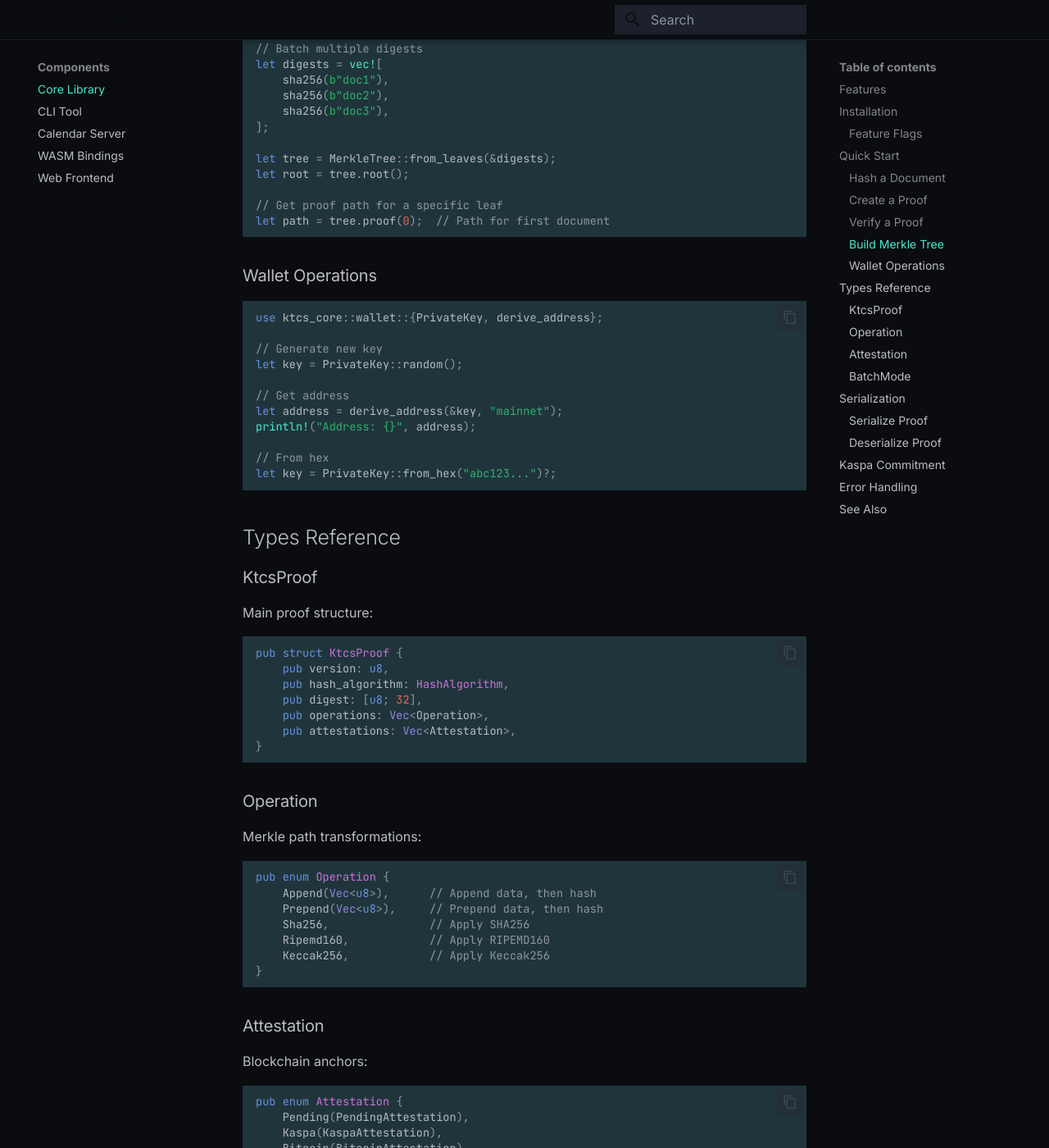
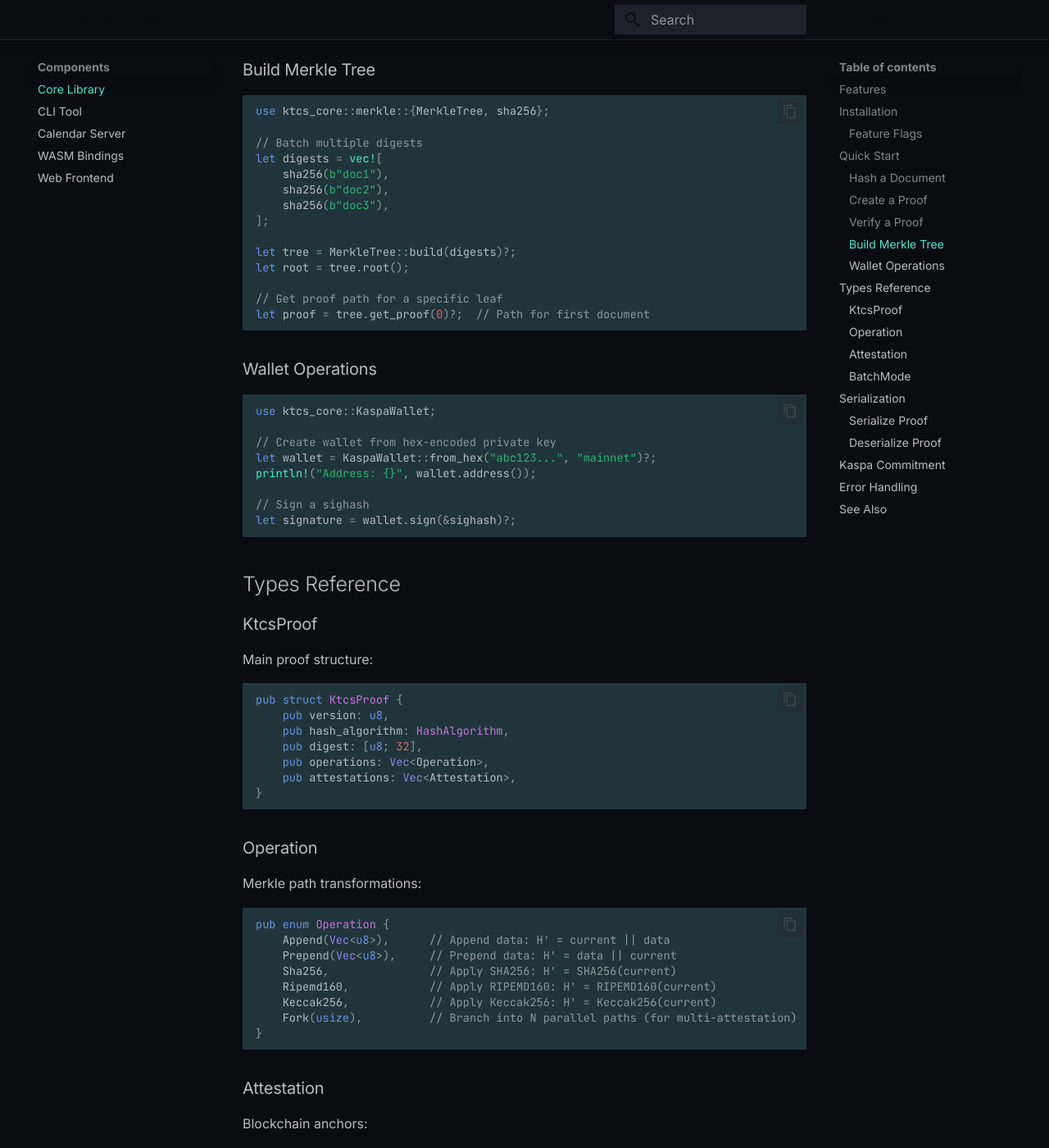
Before and after one commit to 3lemenoP/kasTime, an MkDocs documentation site: the page built from docs/components/core.md, in a window 1280 px wide and 1400 px high, scrolled down 2028 px. Shown: the whole window at 82% size. Built offline with MkDocs 1.6.1 and Material for MkDocs 9.7.7, drawn with Linux system fonts in a browser that asks for light colours; comment, search, counter and statistics services are not loaded; some of the changed text lies outside the part shown.

Commit message:
Sync component docs with actual code behavior
Update documentation to reflect current API signatures, feature flags,
file structure, and CLI behavior. Fixes stale defaults, adds missing
flags (--chain), and removes references to non-existent pages.

Co-Authored-By: Claude Opus 4.6 <noreply@anthropic.com>

````diff
--- a/docs/components/core.md
+++ b/docs/components/core.md
@@ -24,13 +24,16 @@ ktcs-core = { path = "./ktcs-core" }
 
 | Feature | Default | Description |
 |---------|---------|-------------|
-| `wallet` | Yes | Wallet operations and signing |
-| `kaspa-rpc` | No | Kaspa node RPC client |
-| `wasm` | No | WASM compatibility |
+| `keygen` | Yes | Private key generation (requires `getrandom`, `rand`) |
+| `kaspa-client` | No | Full Kaspa node connectivity (adds `tokio`, WebSocket, HTTP) |
+| `wasm` | No | WASM compatibility (disables native crypto) |
 
 ```toml
-[dependencies]
-ktcs-core = { path = "./ktcs-core", default-features = false, features = ["wallet"] }
+# With Kaspa client for direct stamping
+ktcs-core = { path = "./ktcs-core", features = ["kaspa-client"] }
+
+# For WASM builds (browser verification)
+ktcs-core = { path = "./ktcs-core", default-features = false, features = ["wasm"] }
 ```
 
 ## Quick Start
@@ -49,13 +52,16 @@ println!("SHA256: {}", hex::encode(digest));
 
 ```rust
 use ktcs_core::{KtcsProof, Operation, PendingAttestation, Attestation};
+use ktcs_core::merkle::sha256;
 
 // Start with document digest
 let digest = sha256(b"document");
 
-// Create pending proof
-let proof = KtcsProof::new(digest)
-    .with_pending_attestation("https://calendar.example.com/v1/stamp/ktcs_abc123");
+// Create proof and add attestation
+let mut proof = KtcsProof::new(digest.to_vec());
+proof.add_attestation(Attestation::Pending(PendingAttestation {
+    calendar_url: "https://calendar.example.com/v1/stamp/ktcs_abc123".to_string(),
+}));
 ```
 
 ### Verify a Proof
@@ -89,27 +95,24 @@ let digests = vec![
     sha256(b"doc3"),
 ];
 
-let tree = MerkleTree::from_leaves(&digests);
+let tree = MerkleTree::build(digests)?;
 let root = tree.root();
 
 // Get proof path for a specific leaf
-let path = tree.proof(0);  // Path for first document
+let proof = tree.get_proof(0)?;  // Path for first document
 ```
 
 ### Wallet Operations
 
 ```rust
-use ktcs_core::wallet::{PrivateKey, derive_address};
+use ktcs_core::KaspaWallet;
 
-// Generate new key
-let key = PrivateKey::random();
+// Create wallet from hex-encoded private key
+let wallet = KaspaWallet::from_hex("abc123...", "mainnet")?;
+println!("Address: {}", wallet.address());
 
-// Get address
-let address = derive_address(&key, "mainnet");
-println!("Address: {}", address);
-
-// From hex
-let key = PrivateKey::from_hex("abc123...")?;
+// Sign a sighash
+let signature = wallet.sign(&sighash)?;
 ```
 
 ## Types Reference
@@ -134,11 +137,12 @@ Merkle path transformations:
 
 ```rust
 pub enum Operation {
-    Append(Vec<u8>),      // Append data, then hash
-    Prepend(Vec<u8>),     // Prepend data, then hash
-    Sha256,               // Apply SHA256
-    Ripemd160,            // Apply RIPEMD160
-    Keccak256,            // Apply Keccak256
+    Append(Vec<u8>),      // Append data: H' = current || data
+    Prepend(Vec<u8>),     // Prepend data: H' = data || current
+    Sha256,               // Apply SHA256: H' = SHA256(current)
+    Ripemd160,            // Apply RIPEMD160: H' = RIPEMD160(current)
+    Keccak256,            // Apply Keccak256: H' = Keccak256(current)
+    Fork(usize),          // Branch into N parallel paths (for multi-attestation)
 }
 ```
 
````
Also changed, not shown: docs/components/calendar.md (+2 -2 lines), docs/components/cli.md (+17 -6 lines), docs/components/frontend.md (+7 -4 lines), docs/components/wasm.md (+16 -8 lines).
